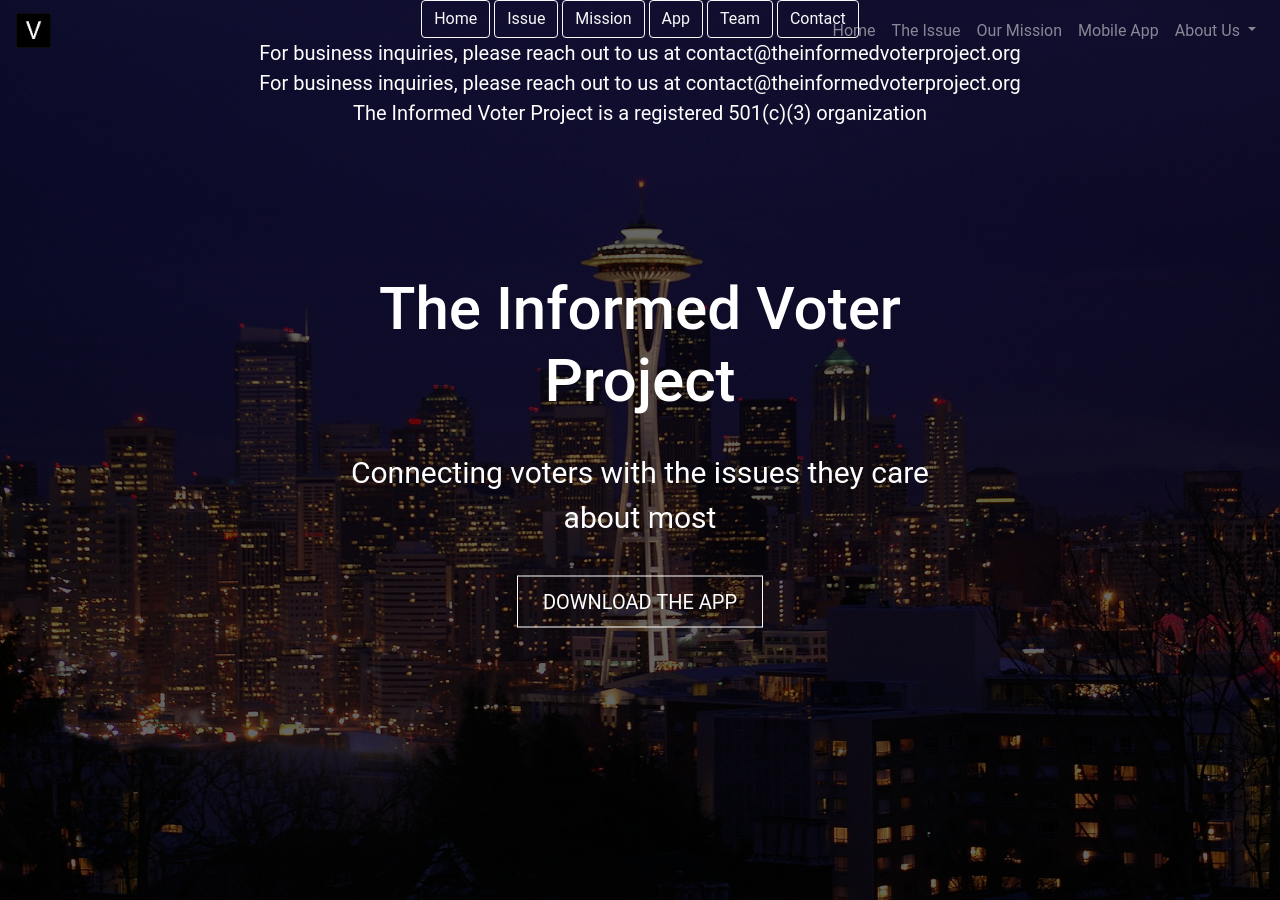
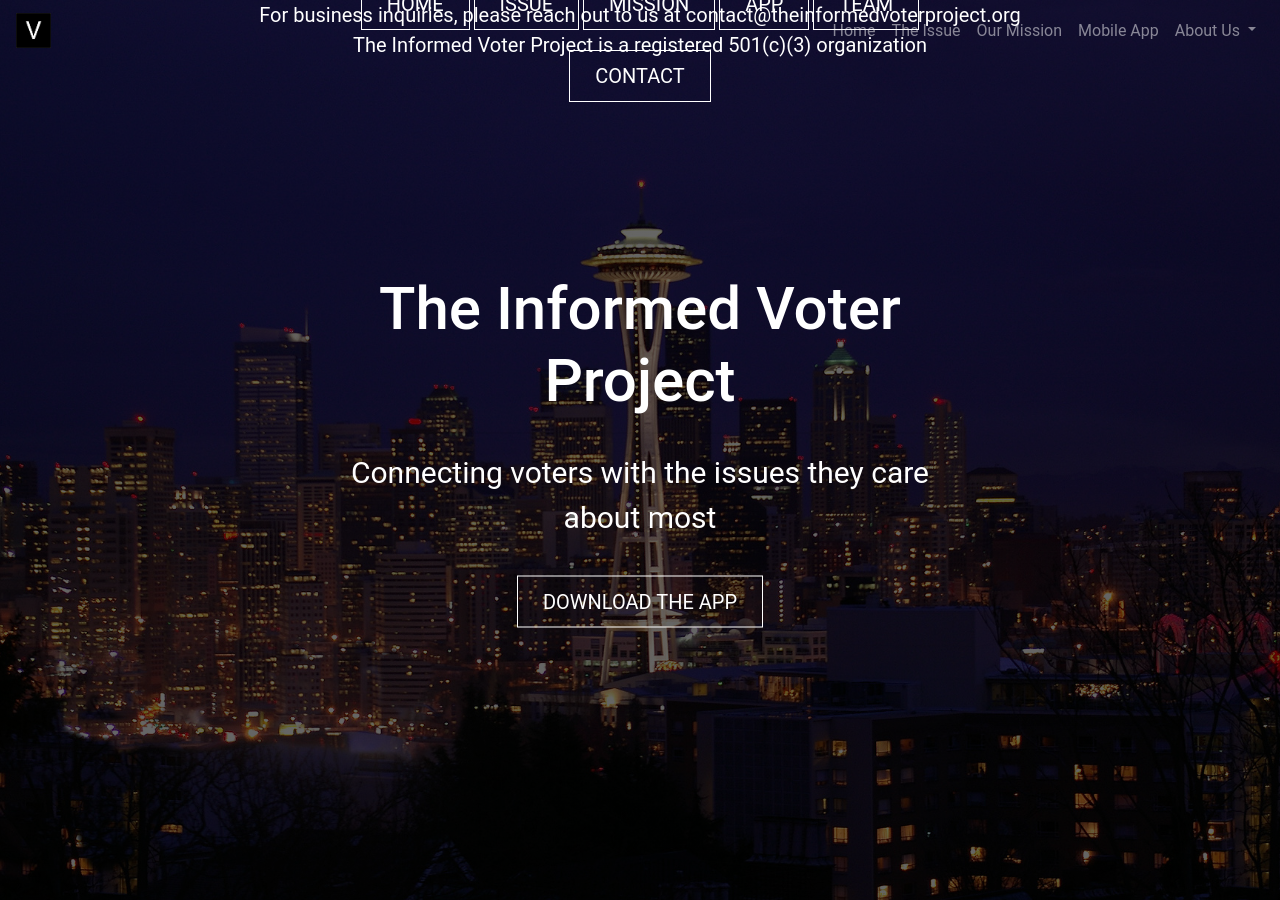
Before and after one commit to The-Informed-Voter-Project/website.github.io, a Jekyll site: the page built from index.html, in a window 1280 px wide. Built offline with Jekyll 4.4.1, drawn with Linux system fonts in a browser that asks for light colours.

Commit message:
Update footer.html

```diff
--- a/_includes/footer.html
+++ b/_includes/footer.html
@@ -12,13 +12,13 @@
 <body>
  <div class="footer">
  <div class="col text-center">
-     <button type="button" class="btn btn-outline-light" href="/">Home</button>
-     <button type="button" class="btn btn-outline-light" href="/issue">Issue</button>
-     <button type="button" class="btn btn-outline-light" href="/mission">Mission</button>
-     <button type="button" class="btn btn-outline-light" href="/app">App</button>
-     <button type="button" class="btn btn-outline-light" href="/team">Team</button>
-     <button type="button" class="btn btn-outline-light" href="/contact">Contact</button>
-     <div class="footer-text"> For business inquiries, please reach out to us at contact@theinformedvoterproject.org
+    <div class="hero-text">
+        <a href="/app">Home</a>
+        <a href="/app">Issue</a>
+        <a href="/app">Mission</a>
+        <a href="/app">App</a>
+        <a href="/app">Team</a>
+        <a href="/app">Contact</a>
      </div>
      <div class="footer-text"> For business inquiries, please reach out to us at contact@theinformedvoterproject.org
      </div>
```
